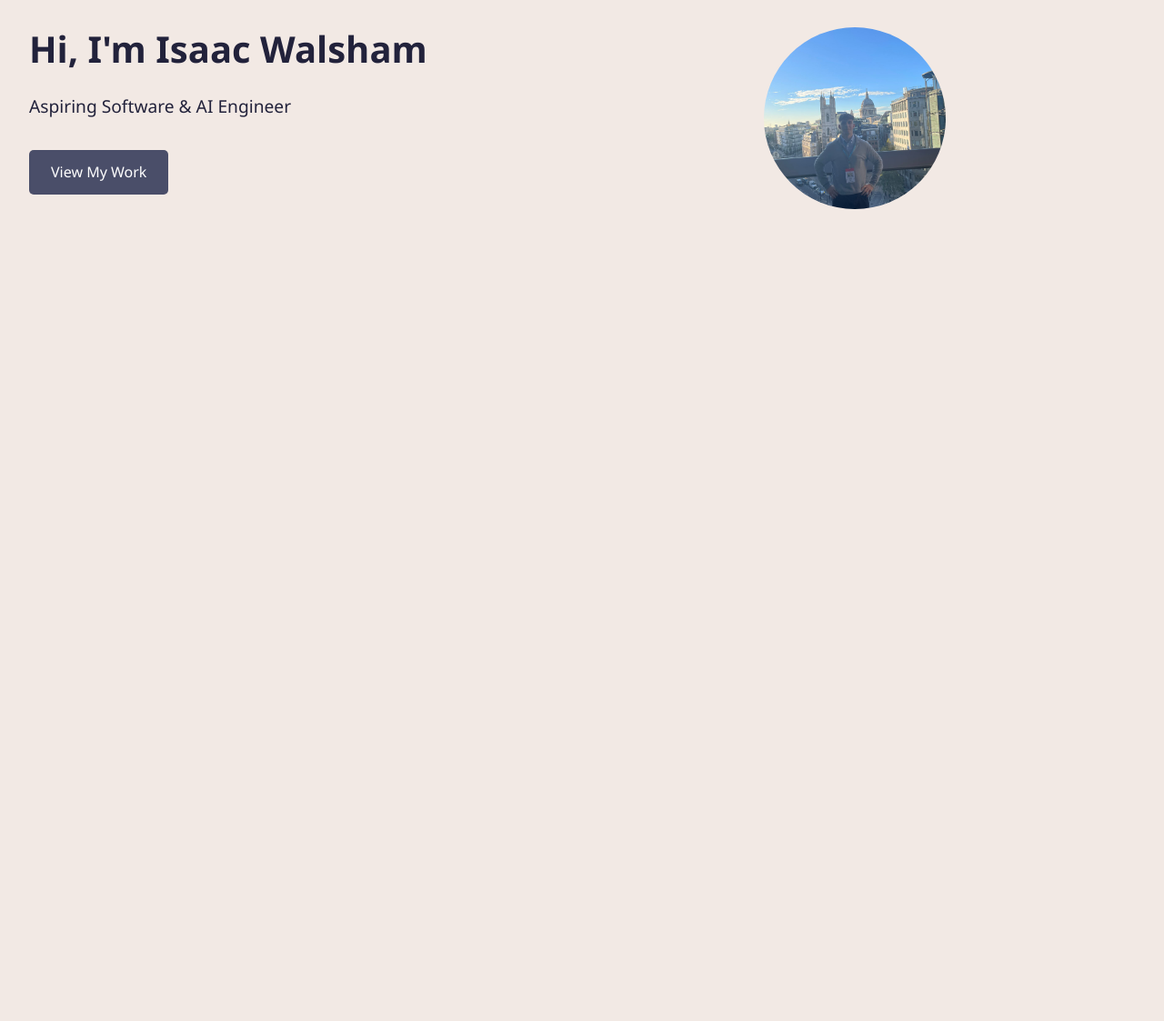
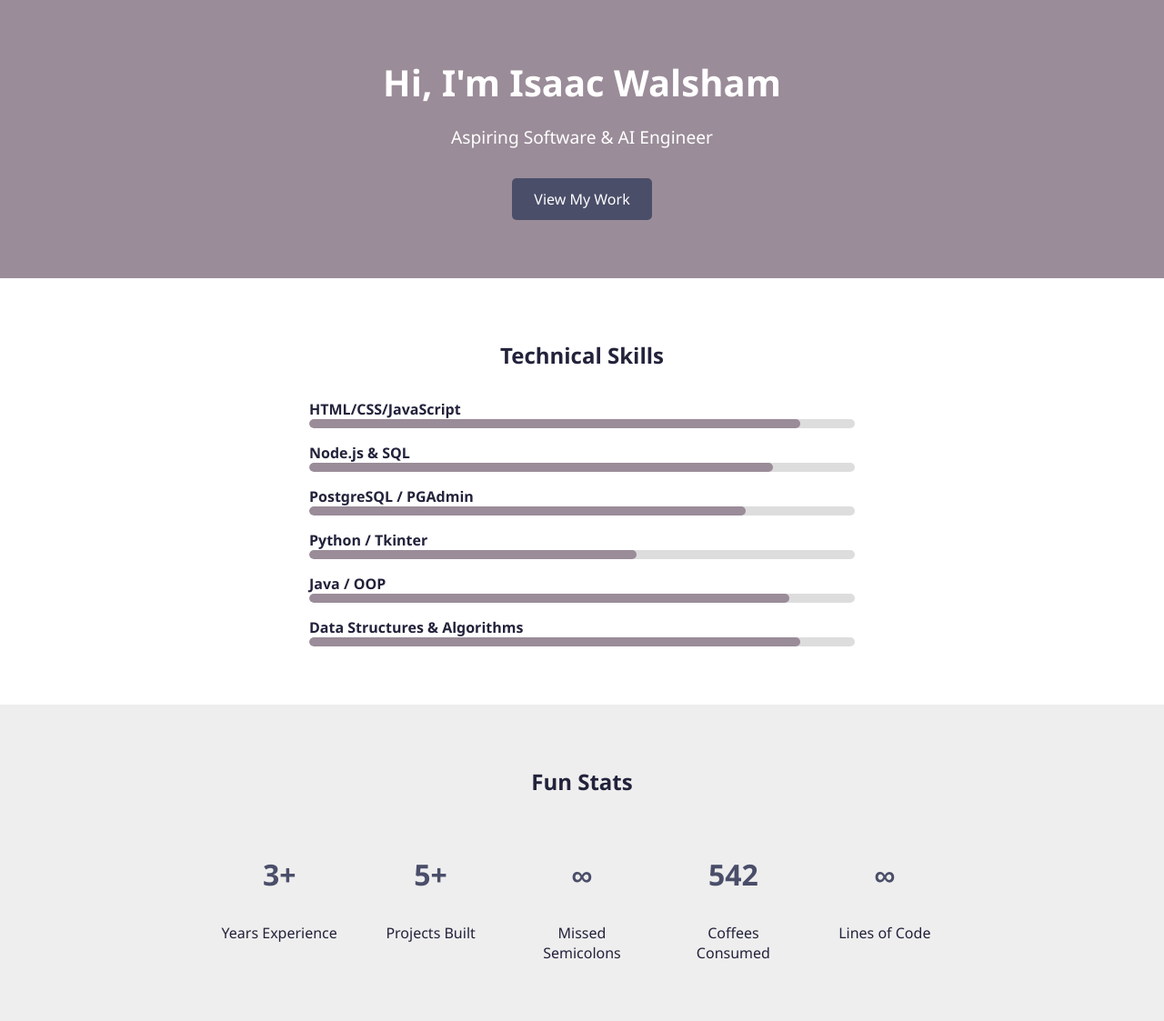
Before and after one commit to isaacwalsham/portfolio, a plain HTML site: page index.html in a window 1280 px wide. Shown: the part 120-1243 px from the top of the page at 91% size. Before the commit the page ends 800 px from the top, so only its background shows below. Drawn offline with nearby package versions, Linux system fonts and the light colour scheme.

Commit message:
Updated index.html to add interactions

```diff
--- a/index.html
+++ b/index.html
@@ -5,14 +5,15 @@
   <meta name="viewport" content="width=device-width, initial-scale=1.0" />
   <title>Isaac Walsham | Portfolio</title>
   <link rel="stylesheet" href="style.css" />
+  <link rel="stylesheet" href="https://unpkg.com/aos@2.3.1/dist/aos.css" />
   <script defer src="script.js"></script>
 </head>
 <body>
     <header>
         <nav class="navbar">
           <div class="logo">Isaac Walsham</div>
-      <button class="toggle-btn">&#9776;</button>
-      <ul class="nav-links">
+          <button class="toggle-btn" id="menu-toggle">&#9776;</button>
+          <ul class="nav-links" id="nav-links">
             <li><a href="index.html" class="active">Home</a></li>
             <li><a href="about.html">About</a></li>
             <li><a href="projects.html">Projects</a></li>
@@ -24,15 +25,38 @@
 
   <main class="home">
     <section class="hero">
-      <div class="hero-text">
+      <div class="hero-content" data-aos="fade-up">
         <h1>Hi, I'm Isaac Walsham</h1>
         <p>Aspiring Software & AI Engineer</p>
         <a href="projects.html" class="btn">View My Work</a>
       </div>
-      <div class="hero-img">
-        <img src="assets/profile.jpg" alt="Profile Picture" />
+    </section>
+
+    <section class="skills" data-aos="fade-up">
+      <h2>Technical Skills</h2>
+      <div class="skill-bars">
+        <div><label>HTML/CSS/JavaScript</label><div class="bar"><div class="fill" style="width: 90%"></div></div></div>
+        <div><label>Node.js & SQL</label><div class="bar"><div class="fill" style="width: 85%"></div></div></div>
+        <div><label>PostgreSQL / PGAdmin</label><div class="bar"><div class="fill" style="width: 80%"></div></div></div>
+        <div><label>Python / Tkinter</label><div class="bar"><div class="fill" style="width: 60%"></div></div></div>
+        <div><label>Java / OOP</label><div class="bar"><div class="fill" style="width: 88%"></div></div></div>
+        <div><label>Data Structures & Algorithms</label><div class="bar"><div class="fill" style="width: 90%"></div></div></div>
+      </div>
+    </section>
+
+    <section class="stats" data-aos="fade-up">
+      <h2>Fun Stats</h2>
+      <div class="stats-grid">
+        <div><h3>3+</h3><p>Years Experience</p></div>
+        <div><h3>5+</h3><p>Projects Built</p></div>
+        <div><h3>∞</h3><p>Missed Semicolons</p></div>
+        <div><h3>542</h3><p>Coffees Consumed</p></div>
+        <div><h3>∞</h3><p>Lines of Code</p></div>
       </div>
     </section>
   </main>
+
+  <script src="https://unpkg.com/aos@2.3.1/dist/aos.js"></script>
+  <script>AOS.init();</script>
 </body>
 </html>
--- a/script.js
+++ b/script.js
@@ -1,6 +1,8 @@
-const toggleBtn = document.querySelector('.toggle-btn');
-const navLinks = document.querySelector('.nav-links');
+document.addEventListener("DOMContentLoaded", () => {
+    const toggleBtn = document.querySelector(".toggle-btn");
+    const navLinks = document.querySelector(".nav-links");
 
-toggleBtn.addEventListener('click', () => {
-  navLinks.classList.toggle('active');
-});
+    toggleBtn.addEventListener("click", () => {
+      navLinks.classList.toggle("active");
+    });
+  });
--- a/style.css
+++ b/style.css
@@ -6,19 +6,15 @@
     --white: #ffffff;
   }
 
-  * {
-    margin: 0;
-    padding: 0;
-    box-sizing: border-box;
-  }
-
   body {
     font-family: 'Segoe UI', sans-serif;
     background-color: var(--bg-color);
     color: var(--text-color);
-    line-height: 1.6;
+    margin: 0;
+    padding: 0;
   }
 
+  /* Header & Nav */
   header {
     background-color: var(--primary-color);
     color: var(--white);
@@ -30,6 +26,7 @@
     justify-content: space-between;
     align-items: center;
     flex-wrap: wrap;
+    position: relative;
   }
 
   .logo {
@@ -47,12 +44,6 @@
     color: var(--white);
     text-decoration: none;
     font-weight: 500;
-    transition: color 0.3s;
-  }
-
-  .nav-links li a:hover,
-  .nav-links li a.active {
-    color: var(--secondary-color);
   }
 
   .toggle-btn {
@@ -64,25 +55,51 @@
     cursor: pointer;
   }
 
-  .hero {
-    display: flex;
-    align-items: center;
-    justify-content: space-between;
-    padding: 3rem 2rem;
-    flex-wrap: wrap;
+  /* Mobile Nav Dropdown */
+  @media (max-width: 768px) {
+    .toggle-btn {
+      display: block;
+    }
+
+    .nav-links {
+      flex-direction: column;
+      align-items: flex-start;
+      background-color: var(--primary-color);
+      position: absolute;
+      top: 60px;
+      right: 0;
+      width: 100%;
+      display: none;
+      padding: 1rem 2rem;
+      z-index: 999;
+    }
+
+    .nav-links.active {
+      display: flex;
+    }
+
+    .navbar {
+      flex-direction: column;
+      align-items: flex-start;
+    }
   }
 
-  .hero-text {
-    max-width: 600px;
-    flex: 1;
+  /* Hero Section */
+  .hero {
+    background-color: var(--secondary-color);
+    color: var(--white);
+    padding: 4rem 2rem;
+    display: flex;
+    justify-content: center;
+    text-align: center;
   }
 
-  .hero-text h1 {
+  .hero-content h1 {
     font-size: 2.5rem;
     margin-bottom: 1rem;
   }
 
-  .hero-text p {
+  .hero-content p {
     font-size: 1.2rem;
     margin-bottom: 2rem;
   }
@@ -94,50 +111,71 @@
     color: var(--white);
     text-decoration: none;
     border-radius: 5px;
-    transition: background-color 0.3s;
+    transition: background-color 0.3s ease;
   }
 
   .btn:hover {
-    background-color: var(--secondary-color);
+    background-color: var(--text-color);
   }
 
-  .hero-img {
-    margin-top: 2rem;
+  /* Skills Section */
+  .skills {
+    padding: 3rem 2rem;
+    background-color: #ffffff;
     text-align: center;
-    flex: 1;
   }
 
-  .hero-img img {
-    width: 200px;
-    height: 200px;
-    border-radius: 50%;
-    object-fit: cover;
+  .skills h2 {
+    margin-bottom: 2rem;
   }
 
-  /* Responsive styles */
-  @media (max-width: 768px) {
-    .nav-links {
-      flex-direction: column;
-      width: 100%;
-      display: none;
-      background-color: var(--primary-color);
-      padding: 1rem;
-    }
+  .skill-bars {
+    max-width: 600px;
+    margin: 0 auto;
+  }
 
-    .nav-links.active {
-      display: flex;
-    }
+  .skill-bars > div {
+    margin-bottom: 1rem;
+    text-align: left;
+  }
 
-    .toggle-btn {
-      display: block;
-    }
+  .skill-bars label {
+    font-weight: bold;
+  }
 
-    .hero {
-      flex-direction: column;
-      text-align: center;
-    }
+  .bar {
+    background-color: #ddd;
+    height: 10px;
+    border-radius: 5px;
+    overflow: hidden;
+  }
 
-    .hero-img {
-      margin-top: 1rem;
-    }
+  .fill {
+    height: 10px;
+    background-color: var(--secondary-color);
+    border-radius: 5px;
   }
+
+  /* Stats Section */
+  .stats {
+    background-color: #eee;
+    padding: 3rem 2rem;
+    text-align: center;
+  }
+
+  .stats h2 {
+    margin-bottom: 2rem;
+  }
+
+  .stats-grid {
+    display: grid;
+    grid-template-columns: repeat(auto-fit, minmax(100px, 1fr));
+    gap: 2rem;
+    max-width: 800px;
+    margin: 0 auto;
+  }
+
+  .stats-grid h3 {
+    font-size: 2rem;
+    color: var(--primary-color);
+  }
```
Lines whose indentation alone changed are shown as unchanged.
